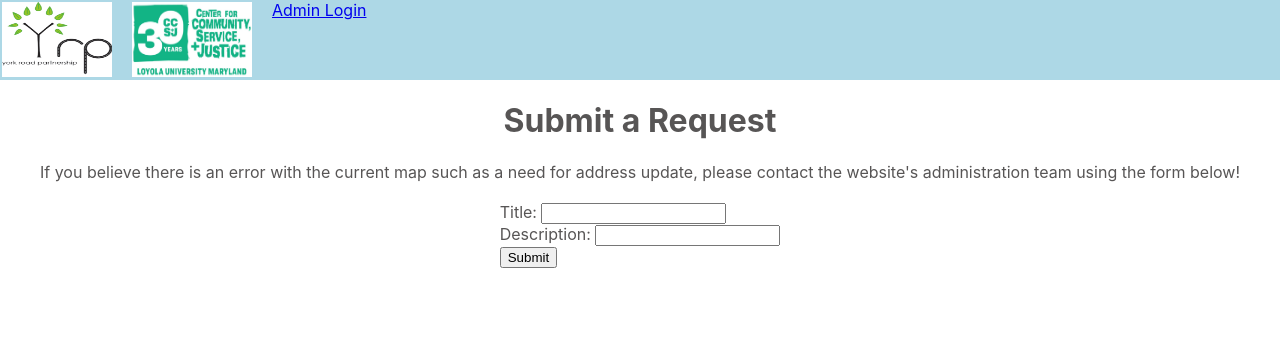
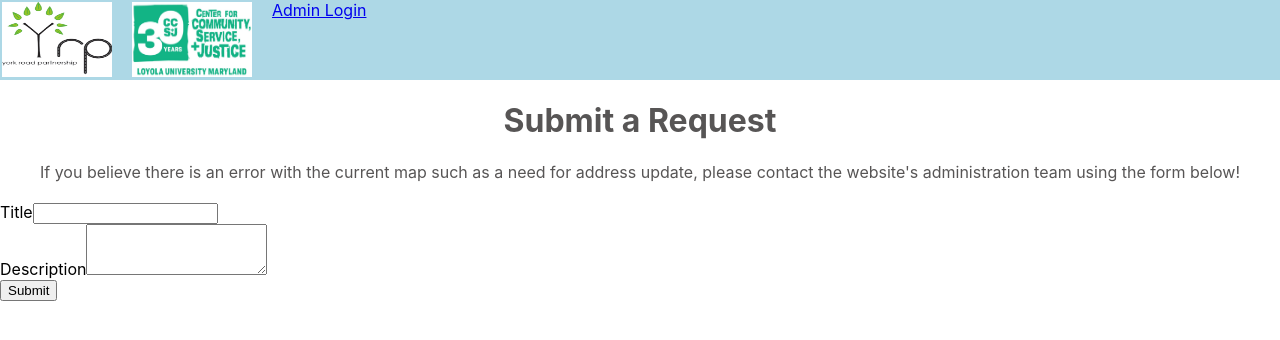
Before and after one commit to mmohare2019/YRI_Interactive_Map, a React (Create React App) app in the folder react-app/: page /message in a window 1280 px wide. Shown: the top 340 px of the page. Built offline with nearby package versions, Linux system fonts and the light colour scheme.

Commit message:
#15 adding bootstrap to form

```diff
--- a/react-app/package.json
+++ b/react-app/package.json
@@ -6,7 +6,9 @@
     "@testing-library/jest-dom": "^5.16.5",
     "@testing-library/react": "^13.4.0",
     "@testing-library/user-event": "^13.5.0",
+    "bootstrap": "^5.2.3",
     "react": "^18.2.0",
+    "react-bootstrap": "^2.7.2",
     "react-dom": "^18.2.0",
     "react-router-dom": "^6.8.1",
     "react-scripts": "^5.0.1",
--- a/react-app/src/view/screen/MessageForm.js
+++ b/react-app/src/view/screen/MessageForm.js
@@ -1,5 +1,6 @@
 import React from "react";
 import Header from "../components/Header";
+import { Form, Button } from 'react-bootstrap';
 
 export default class Home extends React.Component {
     render() {
@@ -12,15 +13,24 @@
 
                 <br></br>
 
-                <div class="centered-div">
-                    <form class="centered-form">
-                        <label for="title">Title: </label>
-                        <input type="text" id="title" name="title"></input><br></br>
-                        <label for="description">Description: </label>
-                        <input type="text" id="description" name="description"></input><br></br>
-                        <input type="submit" value="Submit"></input>
-                    </form>
-                </div>
+                <Form>
+                    <Form.Group className="mb-3" controlId="formBasicEmail">
+                        <Form.Label>Title</Form.Label>
+                        <Form.Control type="title" />
+                        <Form.Text className="text-muted">
+                        </Form.Text>
+                    </Form.Group>
+
+                    <Form.Group className="mb-3" controlId="formBasicPassword">
+                        <Form.Label>Description</Form.Label>
+                        <Form.Control as="textarea" rows={3}/>
+                    </Form.Group>
+
+                    <Button variant="primary" type="submit">
+                        Submit
+                    </Button>
+                </Form>
+
             </div>
         );
     }
```
Also changed, not shown: 1 other file (tests, documents, lock files or other folders).
